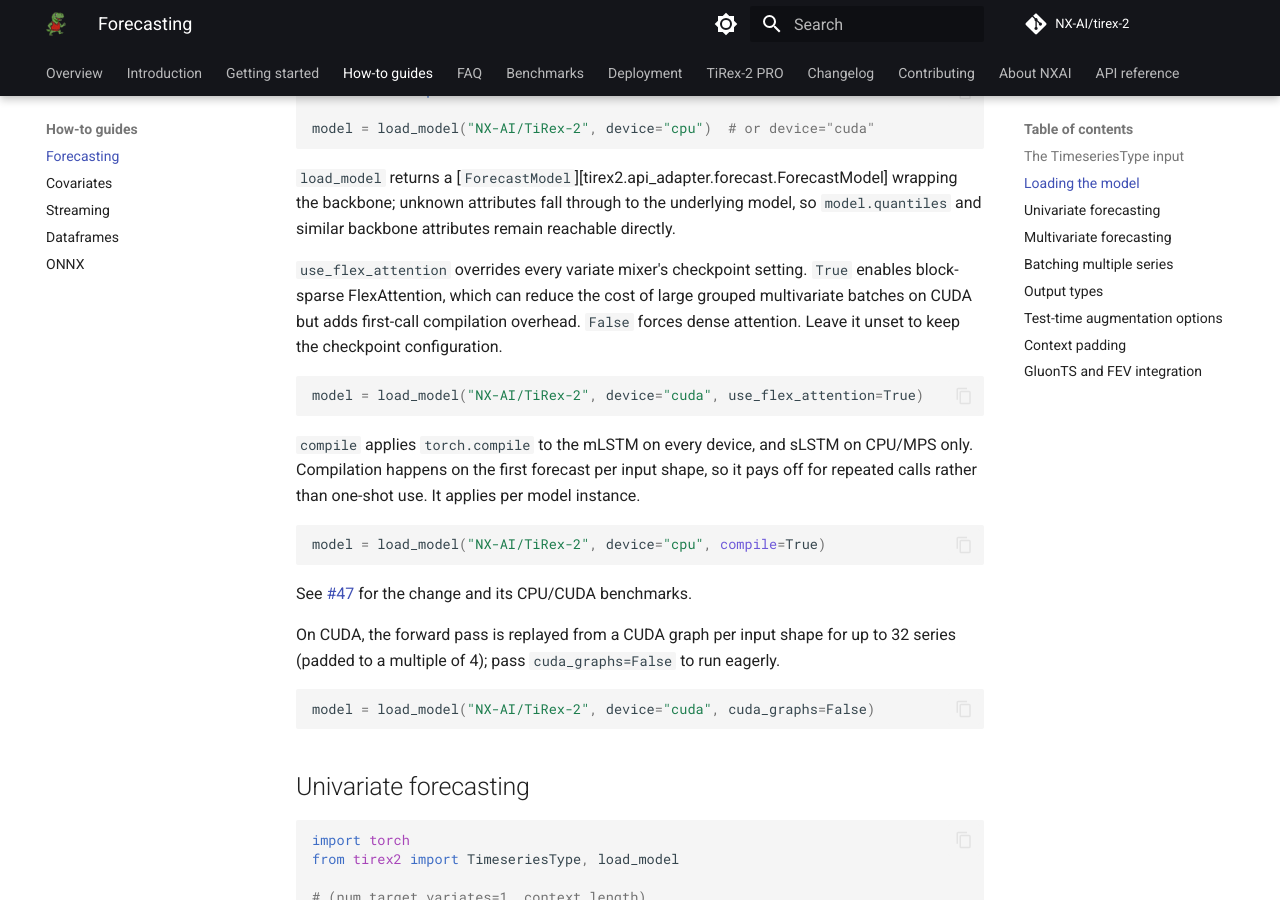
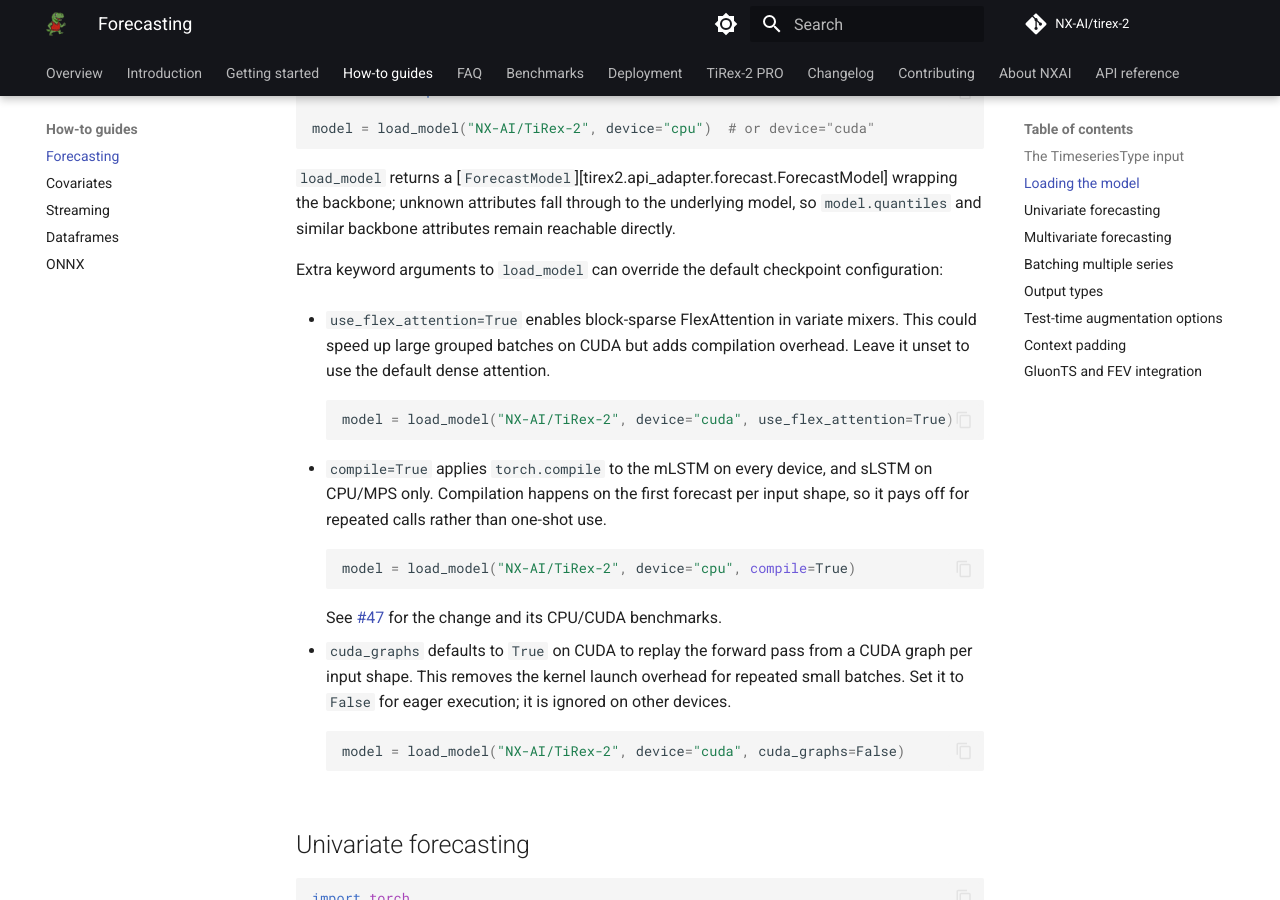
Before and after one commit to NX-AI/tirex-2, an MkDocs documentation site: the page built from docs/how-to/forecasting.md, in a window 1280 px wide and 900 px high, scrolled down 603 px. Built offline with MkDocs 1.6.1 and Material for MkDocs 9.7.7, drawn with Linux system fonts in a browser that asks for light colours; comment, search, counter and statistics services are not loaded.

Commit message:
docs: clarify and format forecasting model options

````diff
--- a/docs/how-to/forecasting.md
+++ b/docs/how-to/forecasting.md
@@ -27,27 +27,33 @@
 the backbone; unknown attributes fall through to the underlying model, so
 `model.quantiles` and similar backbone attributes remain reachable directly.
 
-`use_flex_attention` overrides every variate mixer's checkpoint setting. `True` enables block-sparse FlexAttention, which can reduce the cost of large grouped multivariate batches on CUDA but adds first-call compilation overhead. `False` forces dense attention. Leave it unset to keep the checkpoint configuration.
+Extra keyword arguments to `load_model` can override the default checkpoint configuration:
 
-```python
-model = load_model("NX-AI/TiRex-2", device="cuda", use_flex_attention=True)
-```
+- `use_flex_attention=True` enables block-sparse FlexAttention in variate mixers. This could speed
+    up large grouped batches on CUDA but adds compilation overhead. Leave it unset to use the
+    default dense attention.
 
-`compile` applies `torch.compile` to the mLSTM on every device, and sLSTM
-on CPU/MPS only. Compilation happens on the first forecast per input shape, so it pays off for repeated calls rather than one-shot use. It applies per model instance.
+    ```python
+    model = load_model("NX-AI/TiRex-2", device="cuda", use_flex_attention=True)
+    ```
 
-```python
-model = load_model("NX-AI/TiRex-2", device="cpu", compile=True)
-```
+- `compile=True` applies `torch.compile` to the mLSTM on every device, and sLSTM on CPU/MPS only.
+    Compilation happens on the first forecast per input shape, so it pays off for repeated calls
+    rather than one-shot use.
 
-See [#47](https://github.com/NX-AI/tirex-2/pull/47) for the change and its CPU/CUDA benchmarks.
+    ```python
+    model = load_model("NX-AI/TiRex-2", device="cpu", compile=True)
+    ```
 
-On CUDA, the forward pass is replayed from a CUDA graph per input shape for up to 32 series
-(padded to a multiple of 4); pass `cuda_graphs=False` to run eagerly.
+    See [#47](https://github.com/NX-AI/tirex-2/pull/47) for the change and its CPU/CUDA benchmarks.
 
-```python
-model = load_model("NX-AI/TiRex-2", device="cuda", cuda_graphs=False)
-```
+- `cuda_graphs` defaults to `True` on CUDA to replay the forward pass from a CUDA graph per input
+    shape. This removes the kernel launch overhead for repeated small batches. Set it to `False` for
+    eager execution; it is ignored on other devices.
+
+    ```python
+    model = load_model("NX-AI/TiRex-2", device="cuda", cuda_graphs=False)
+    ```
 
 ## Univariate forecasting
 
````
